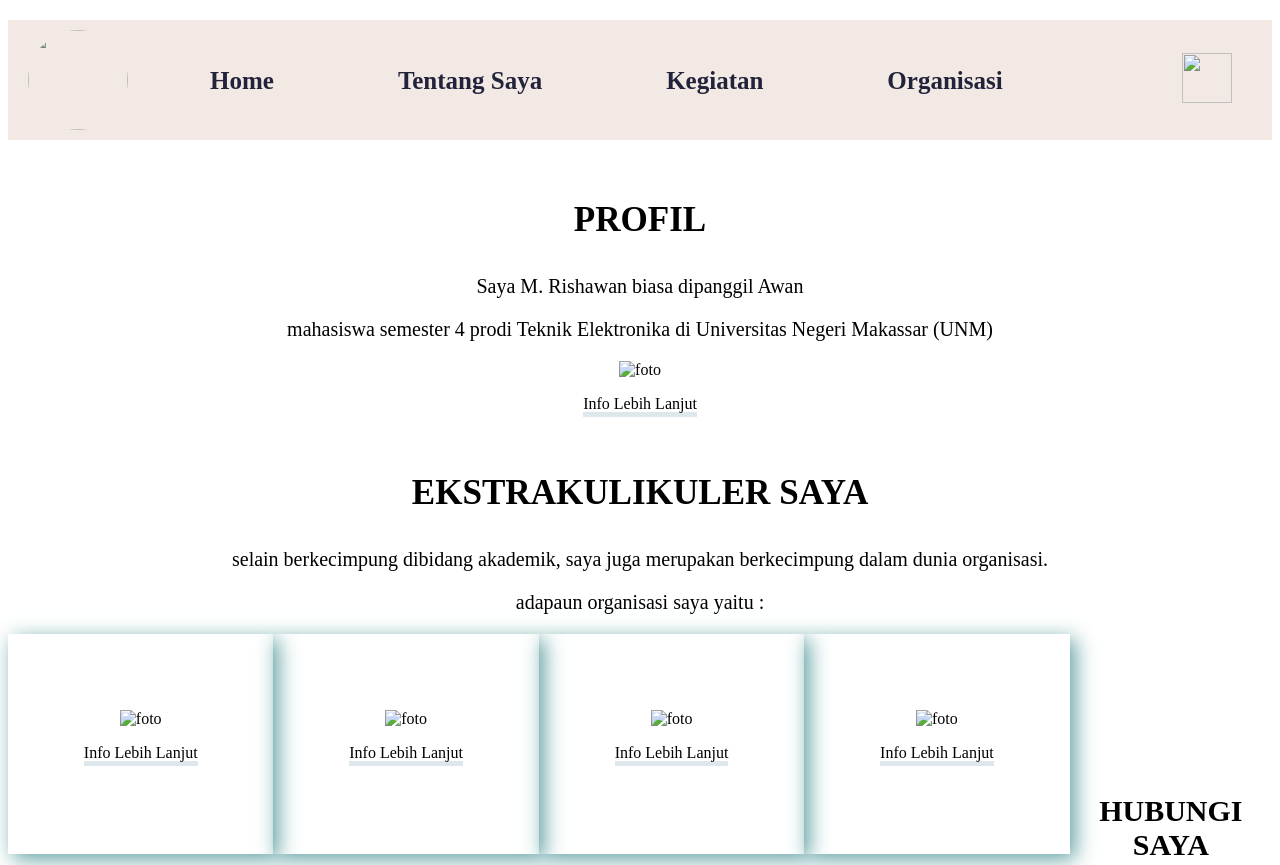
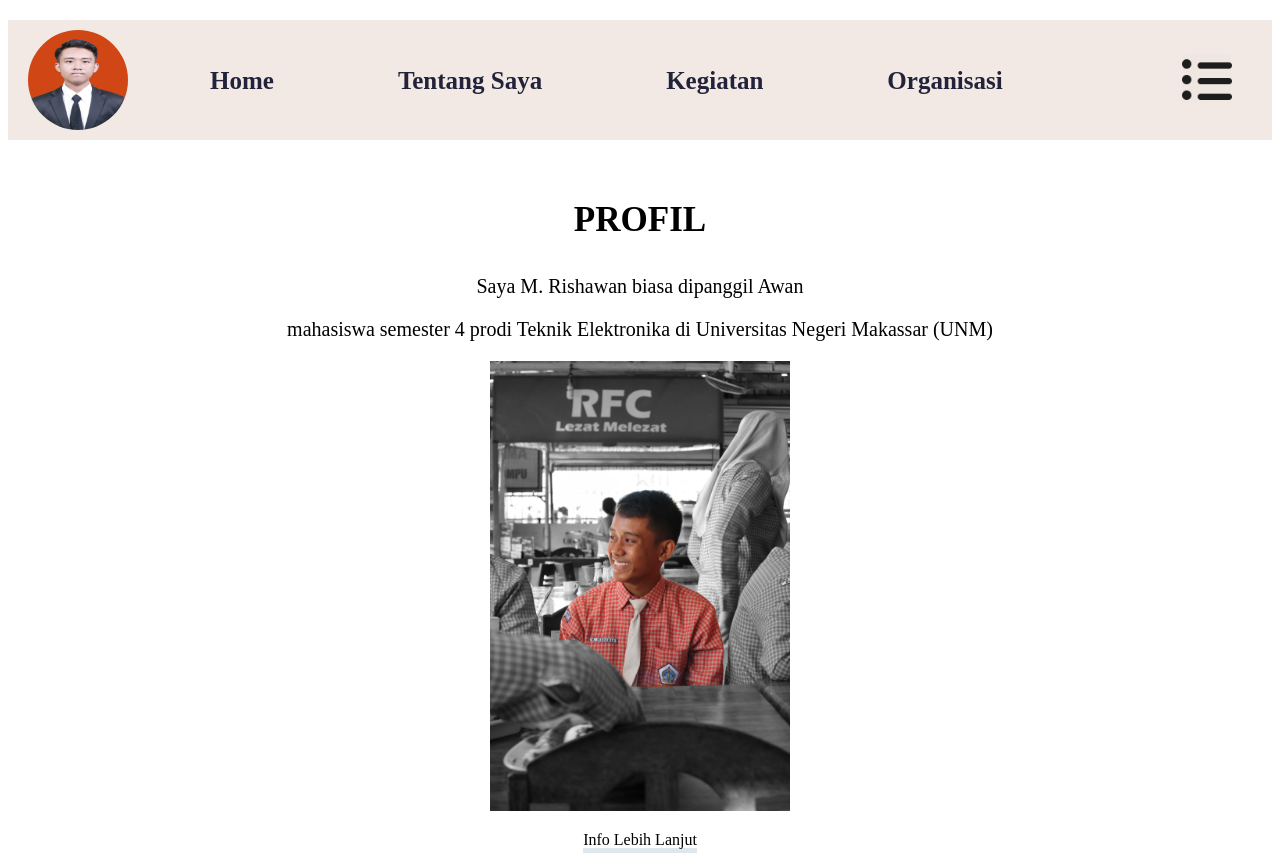
Before and after one commit to MRishawan/PortofolioAwanID, a plain HTML site: page index.html in a window 1280 px wide. Shown: the top 865 px of the page. Drawn offline with Linux system fonts and the light colour scheme.

Commit message:
Update index.html

```diff
--- a/index.html
+++ b/index.html
@@ -7,8 +7,8 @@
   </head>
   <body>
     <div class="header">
-        <img class="header-logo" src="foto/logo.jpg" width="100" height="100">
-        <img class="header-logo2" src="foto/list-icon-32.png" width="50" height="50">
+        <img class="header-logo" src="logo.jpg" width="100" height="100">
+        <img class="header-logo2" src="list-icon-32.png" width="50" height="50">
         <div class="header-list">
           <ul>
             <h2><li>Home</li>
@@ -31,7 +31,7 @@
         </div>
 
         <div class="gambar">
-          <img src="foto/logo fix.jpg" alt="foto" width="300" height="450">
+          <img src="logo fix.jpg" alt="foto" width="300" height="450">
           <p><a href="#">Info Lebih Lanjut</a></p>
         </div>
 
@@ -45,22 +45,22 @@
         </div>
 
         <div class="gambar-list">
-          <img src="foto/robotron.jpeg" alt="foto" width="150" height="100">
+          <img src="robotron.jpeg" alt="foto" width="150" height="100">
           <p><a href="#">Info Lebih Lanjut</a></p>
         </div>
 
         <div class="gambar-list">
-          <img src="foto/lpm penalaran unm.jpeg" alt="foto" width="150" height="100">
+          <img src="lpm penalaran unm.jpeg" alt="foto" width="150" height="100">
           <p><a href="#">Info Lebih Lanjut</a></p>
         </div>
 
         <div class="gambar-list">
-          <img src="foto/fkmp.jpeg" alt="foto" width="150" height="100">
+          <img src="fkmp.jpeg" alt="foto" width="150" height="100">
           <p><a href="#">Info Lebih Lanjut</a></p>
         </div>
 
         <div class="gambar-list">
-          <img src="foto/ldf UNM.jpeg" alt="foto" width="150" height="100">
+          <img src="ldf UNM.jpeg" alt="foto" width="150" height="100">
           <p><a href="#">Info Lebih Lanjut</a></p>
         </div>
 
```
